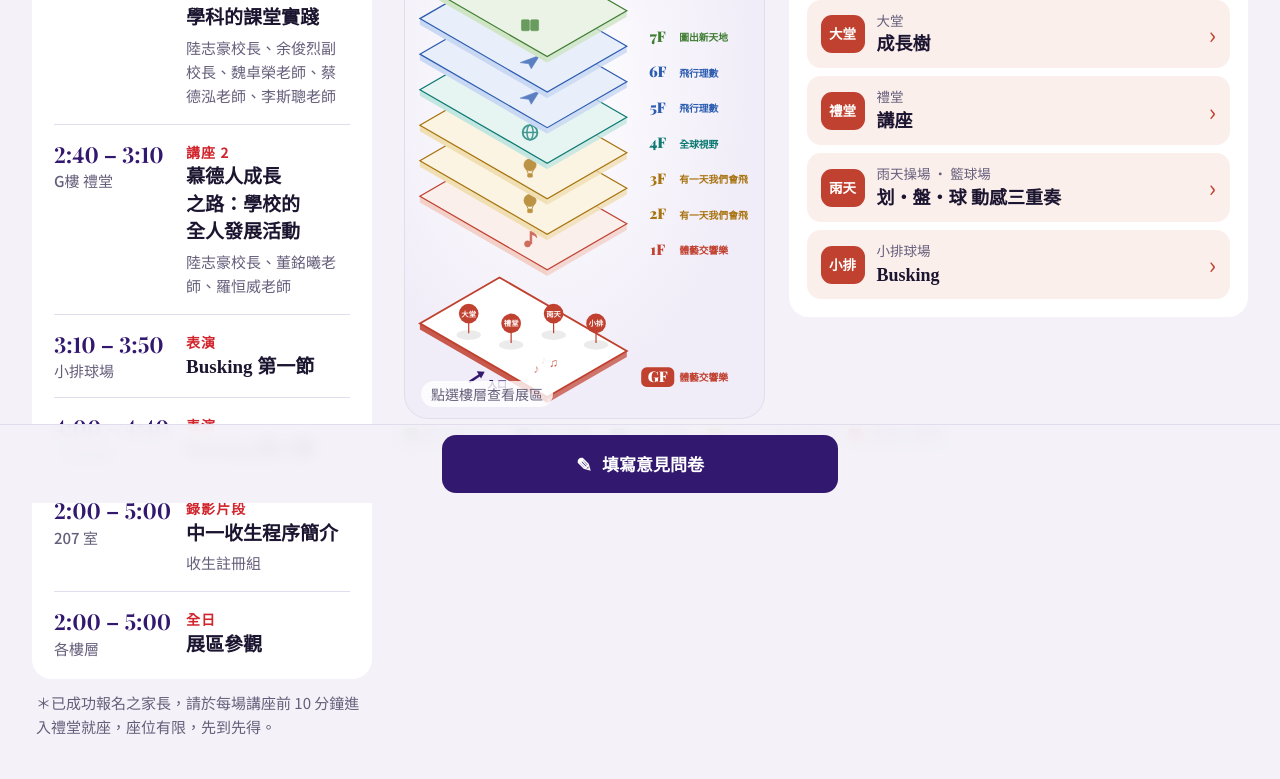
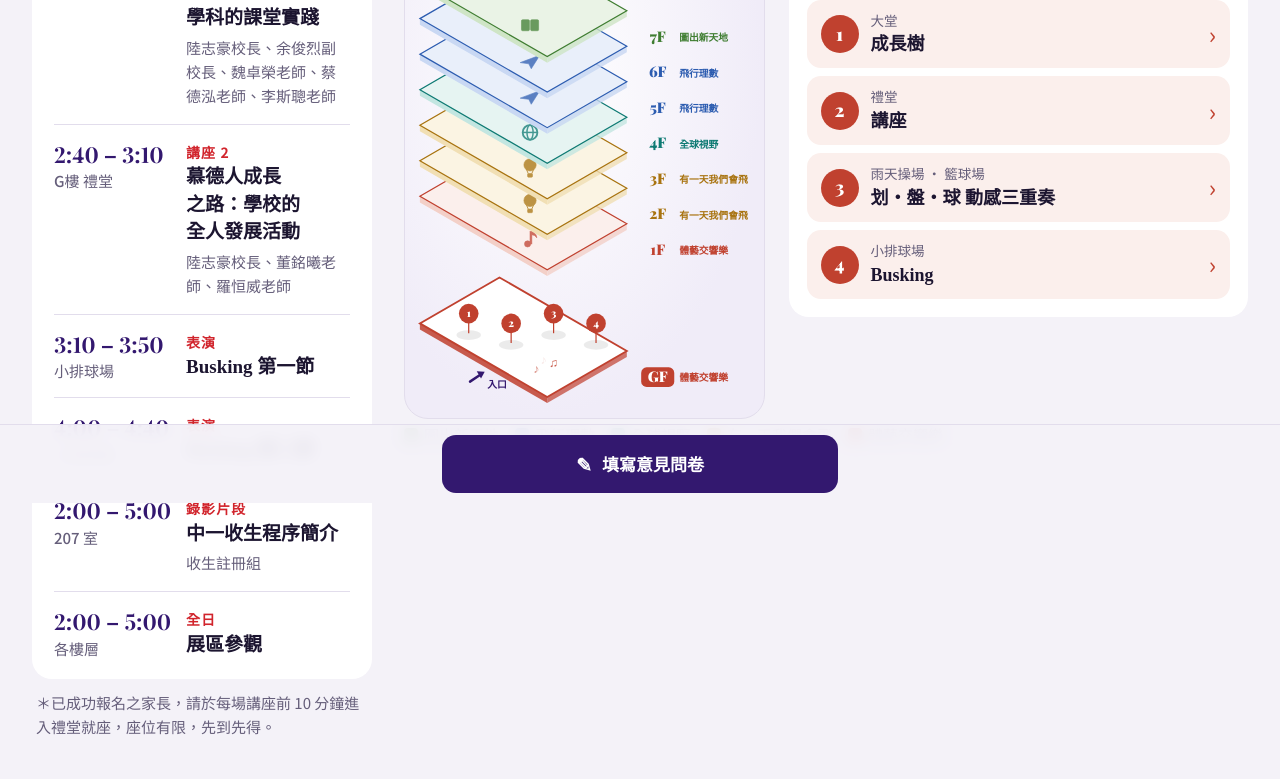
Before and after one commit to trevorchoy1128/qmss-infoday-map, a plain HTML site: page index.html in a window 1280 px wide. Shown: the part 297-1076 px from the top of the page. Drawn offline with nearby package versions, Linux system fonts and the light colour scheme.

Commit message:
Use numbered pins instead of abbreviated room labels
Co-Authored-By: Claude Opus 5.5 <noreply@anthropic.com>
Claude-Session: https://claude.ai/code/session_01PWGbT6wN5B8ZmZwAEytNwn

```diff
--- a/index.html
+++ b/index.html
@@ -126,7 +126,7 @@ h2{font-family:var(--display);font-weight:900;font-size:28px;margin:0 0 14px;let
 .iso-wrap{display:grid;gap:16px}
 @media (min-width:1000px){.iso-wrap{display:flex;align-items:flex-start;justify-content:center;gap:24px;container-type:inline-size}.iso-stage{position:sticky;top:10px;flex:0 0 auto}.iso-wrap #iso{width:min(calc(100cqw - 364px),calc((100dvh - 320px) * var(--ar,.7)));max-height:none}.iso-panel{flex:1 1 320px;min-width:320px;max-width:640px}.iso-panel{position:sticky;top:20px;max-height:calc(100dvh - 40px);overflow-y:auto}}
 .iso-stage{background:radial-gradient(ellipse at 40% 30%,#ffffff 0%,#f0ecf8 70%);border-radius:24px;padding:10px;border:1px solid var(--line);position:relative}
-.iso-tools{position:absolute;left:16px;bottom:12px;z-index:1;pointer-events:none}
+.iso-tools{position:absolute;right:16px;top:12px;z-index:1;pointer-events:none}
 .tour{all:unset;cursor:pointer;background:var(--purple);color:#fff;font-weight:700;font-size:16px;padding:10px 18px;border-radius:999px;box-shadow:0 6px 16px rgba(51,24,111,.2)}
 .tour[aria-pressed="true"]{background:var(--red)}
 .tour:focus-visible{outline:3px solid var(--red);outline-offset:3px}
@@ -138,7 +138,7 @@ h2{font-family:var(--display);font-weight:900;font-size:28px;margin:0 0 14px;let
 #iso .pl-num{font-family:var(--num);font-weight:900;font-size:30px}
 #iso .mk{cursor:pointer}
 #iso .mk:hover circle{filter:brightness(1.15)}
-#iso .mk-t{fill:#fff;font-family:var(--body);font-weight:900;font-size:12px;text-anchor:middle}
+#iso .mk-t{fill:#fff;font-family:var(--num);font-weight:900;font-size:17px;text-anchor:middle}
 #iso .stair line{stroke:#8b82a6;stroke-width:3;stroke-linecap:round}
 #iso .stair .rail{stroke:#b9b2cc;stroke-width:2}
 #iso .stair .str{stroke:#6f6690;stroke-width:2}
@@ -164,7 +164,7 @@ h2{font-family:var(--display);font-weight:900;font-size:28px;margin:0 0 14px;let
 .ip-room{all:unset;cursor:pointer;display:flex;align-items:center;gap:12px;padding:12px 14px;border-radius:14px;background:var(--tint);transition:transform .15s}
 .ip-room:hover{transform:translateX(3px)}
 .ip-room:focus-visible{outline:3px solid var(--red)}
-.ip-room i{font-style:normal;min-width:44px;height:38px;padding:0 6px;border-radius:11px;background:var(--c);color:#fff;display:grid;place-items:center;font-weight:900;font-size:13.5px}
+.ip-room i{font-style:normal;width:38px;height:38px;border-radius:50%;font-family:var(--num);font-size:18px!important;background:var(--c);color:#fff;display:grid;place-items:center;font-weight:900;font-size:13.5px}
 .ip-room span{flex:1;min-width:0}
 .ip-room small{display:block;font-size:13.5px;color:var(--muted);line-height:1.3}
 .ip-room strong{font-family:var(--display);font-weight:900;font-size:18px;line-height:1.35}
@@ -421,7 +421,7 @@ function draw(){
       const n=rs.length;
       rs.forEach((r,ri)=>{ // spread left-to-right on screen, zig-zag front/back so pins never stack
         const bx=n===1?W/2:62+ri*(120/(n-1)),z=n>2&&ri%2?16:0,x=bx+z,y=n===1?D/2:Math.min(D-10,182-bx+z);const p=P(i,x,y);
-        h+=`<g class="mk" data-f="${i}" data-r="${ri}" role="button" tabindex="0" aria-label="${esc(r[0])} ${esc(r[1])}"><ellipse cx="${p[0]}" cy="${p[1]+3}" rx="20" ry="8" fill="#000" opacity=".08"/><line x1="${p[0]}" y1="${p[1]}" x2="${p[0]}" y2="${p[1]-20}" stroke="${c}" stroke-width="2"/><circle cx="${p[0]}" cy="${p[1]-32}" r="16" fill="${c}"/><text x="${p[0]}" y="${p[1]-27}" class="mk-t">${esc(short(r[0]))}</text></g>`;});
+        h+=`<g class="mk" data-f="${i}" data-r="${ri}" role="button" tabindex="0" aria-label="${esc(r[0])} ${esc(r[1])}"><ellipse cx="${p[0]}" cy="${p[1]+3}" rx="20" ry="8" fill="#000" opacity=".08"/><line x1="${p[0]}" y1="${p[1]}" x2="${p[0]}" y2="${p[1]-20}" stroke="${c}" stroke-width="2"/><circle cx="${p[0]}" cy="${p[1]-32}" r="16" fill="${c}"/><text x="${p[0]}" y="${p[1]-26}" class="mk-t">${ri+1}</text><title>${esc(r[0])}：${esc(r[1])}</title></g>`;});
     }
     h+=`</g>`;
   }
@@ -444,8 +444,8 @@ let bubble="",dirty=true;
 
 function renderPanel(){
   const [f,t,rs]=FLOORS[sel];panel.setAttribute("data-t",t);
-  panel.innerHTML=`<div class="ip-h"><b>${f}</b><div><strong>${THEMES[t]}</strong><small>${rs.length} 個展區 · 按展區看內容</small></div></div>
-   <div class="ip-list">${rs.map((r,ri)=>`<button type="button" class="ip-room" data-f="${sel}" data-r="${ri}"><i>${esc(short(r[0]))}</i><span><small>${esc(r[0])}</small><strong>${esc(r[1])}</strong></span><em aria-hidden="true">›</em></button>`).join("")}</div>`;
+  panel.innerHTML=`<div class="ip-h"><b>${f}</b><div><strong>${THEMES[t]}</strong><small>${rs.length} 個展區 · 地圖上的數字對應下面的展區</small></div></div>
+   <div class="ip-list">${rs.map((r,ri)=>`<button type="button" class="ip-room" data-f="${sel}" data-r="${ri}"><i>${ri+1}</i><span><small>${esc(r[0])}</small><strong>${esc(r[1])}</strong></span><em aria-hidden="true">›</em></button>`).join("")}</div>`;
 }
 
 /* route building along the walkway and stairs */
```
